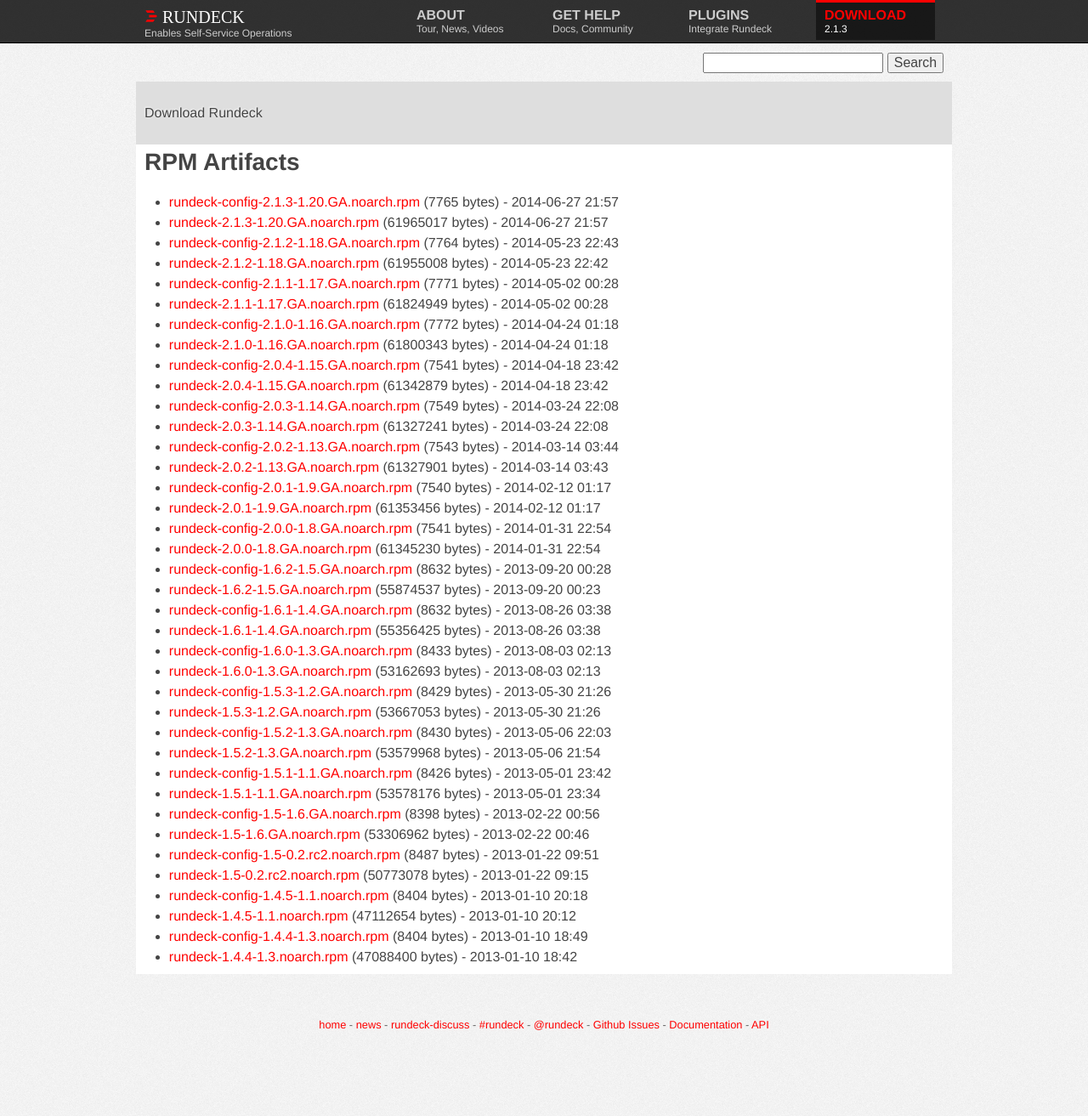
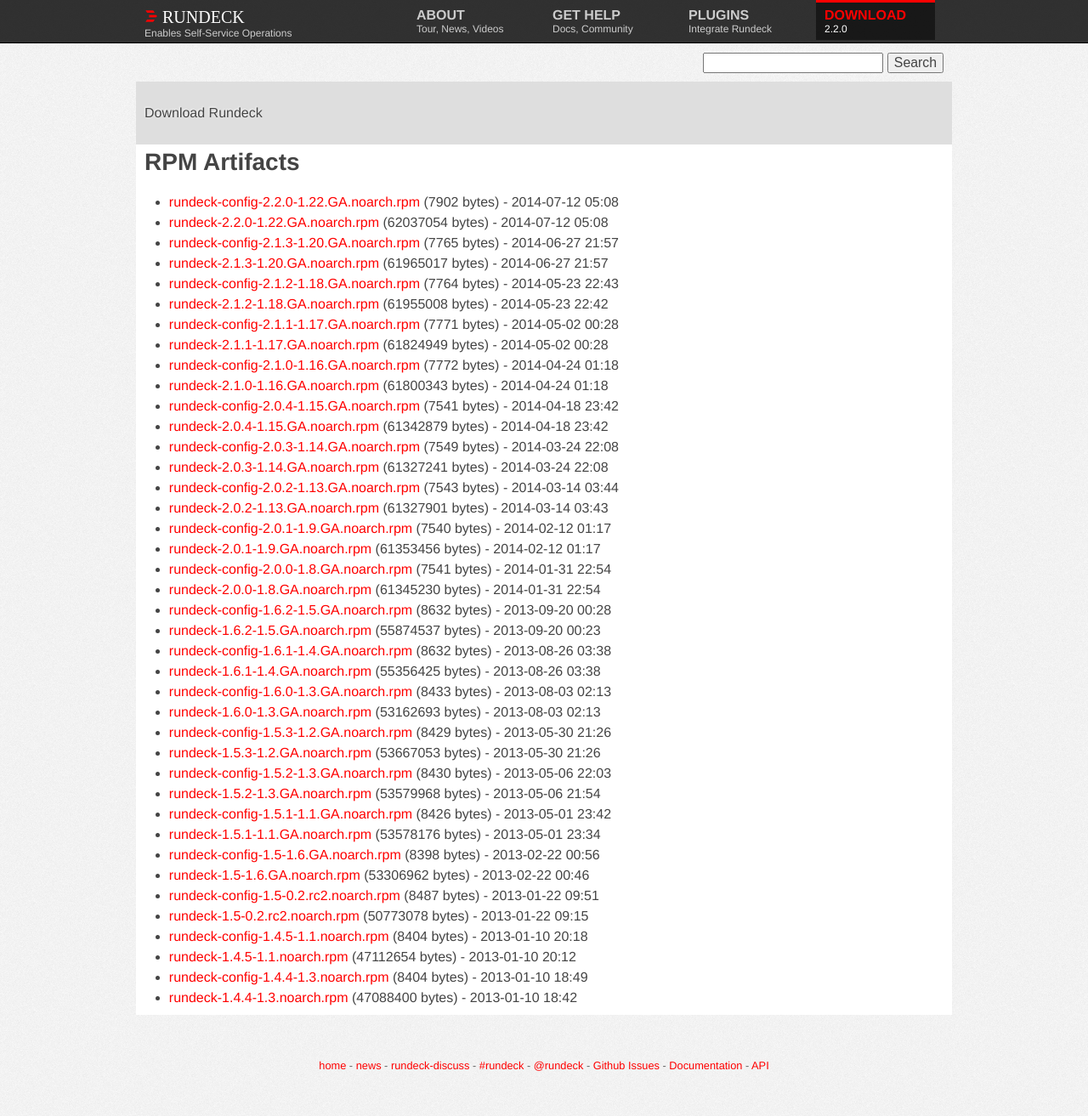
Before and after one commit to rundeck/rundeck-ghpages, a Jekyll site: the page built from download/rpm/index.md, in a window 1280 px wide. Shown: the whole page at 85% size. Built offline with Jekyll 4.4.1, drawn with Linux system fonts in a browser that asks for light colours; nearby versions of some CDN libraries; before the commit the page ends 1265 px from its top, so only the background shows below that.

Commit message:
Update site to 2.2.0 download links

```diff
--- a/_config.yml
+++ b/_config.yml
@@ -1,16 +1,16 @@
 baseurl: ""
 url: ""
 full_url: "http://www.rundeck.org"
-rd_version: "2.1.3"
-rd_jar_name: "rundeck-launcher-2.1.3.jar"
-rd_jar_sha: "ac19abecb38f02073dd92f1da44289b07b26626e"
-rd_jar_url: "http://download.rundeck.org/jar/rundeck-launcher-2.1.3.jar"
-rd_jar_size: "56731833"
-rd_deb_name: "rundeck-2.1.3-1-GA.deb"
-rd_deb_url: "http://download.rundeck.org/deb/rundeck-2.1.3-1-GA.deb"
-rd_deb_sha: "71266eb972ba553a3541e92593241bfd188a7cf1"
-rd_deb_size: "62037660"
-rd_zipball: "https://github.com/dtolabs/rundeck/zipball/v2.1.3"
-rd_tarball: "https://github.com/dtolabs/rundeck/tarball/v2.1.3"
-rd_releasenotes: "https://github.com/dtolabs/rundeck/blob/v2.1.3/RELEASE.md"
+rd_version: "2.2.0"
+rd_jar_name: "rundeck-launcher-2.2.0.jar"
+rd_jar_sha: "fb9644017fe01a6eac21f6a5bdc5b4455f9d8ab5"
+rd_jar_url: "http://download.rundeck.org/jar/rundeck-launcher-2.2.0.jar"
+rd_jar_size: "56822589"
+rd_deb_name: "rundeck-2.2.0-1-GA.deb"
+rd_deb_url: "http://download.rundeck.org/deb/rundeck-2.2.0-1-GA.deb"
+rd_deb_sha: "3cfabbefbcbc28df05b30af4f54537c740623e44"
+rd_deb_size: "62122606"
+rd_zipball: "https://github.com/dtolabs/rundeck/zipball/v2.2.0"
+rd_tarball: "https://github.com/dtolabs/rundeck/tarball/v2.2.0"
+rd_releasenotes: "https://github.com/dtolabs/rundeck/blob/v2.2.0/RELEASE.md"
 markdown: kramdown
--- a/download/rpm/index.md
+++ b/download/rpm/index.md
@@ -3,6 +3,8 @@
 layout: download
 download_type: RPM
 ---
+* [rundeck-config-2.2.0-1.22.GA.noarch.rpm](http://download.rundeck.org/rpm/rundeck-config-2.2.0-1.22.GA.noarch.rpm) (7902 bytes) - 2014-07-12 05:08
+* [rundeck-2.2.0-1.22.GA.noarch.rpm](http://download.rundeck.org/rpm/rundeck-2.2.0-1.22.GA.noarch.rpm) (62037054 bytes) - 2014-07-12 05:08
 * [rundeck-config-2.1.3-1.20.GA.noarch.rpm](http://download.rundeck.org/rpm/rundeck-config-2.1.3-1.20.GA.noarch.rpm) (7765 bytes) - 2014-06-27 21:57
 * [rundeck-2.1.3-1.20.GA.noarch.rpm](http://download.rundeck.org/rpm/rundeck-2.1.3-1.20.GA.noarch.rpm) (61965017 bytes) - 2014-06-27 21:57
 * [rundeck-config-2.1.2-1.18.GA.noarch.rpm](http://download.rundeck.org/rpm/rundeck-config-2.1.2-1.18.GA.noarch.rpm) (7764 bytes) - 2014-05-23 22:43
```
Also changed, not shown: download/deb/index.md (+1 -0 lines), download/jar/index.md (+1 -0 lines), download/war/index.md (+1 -0 lines).
